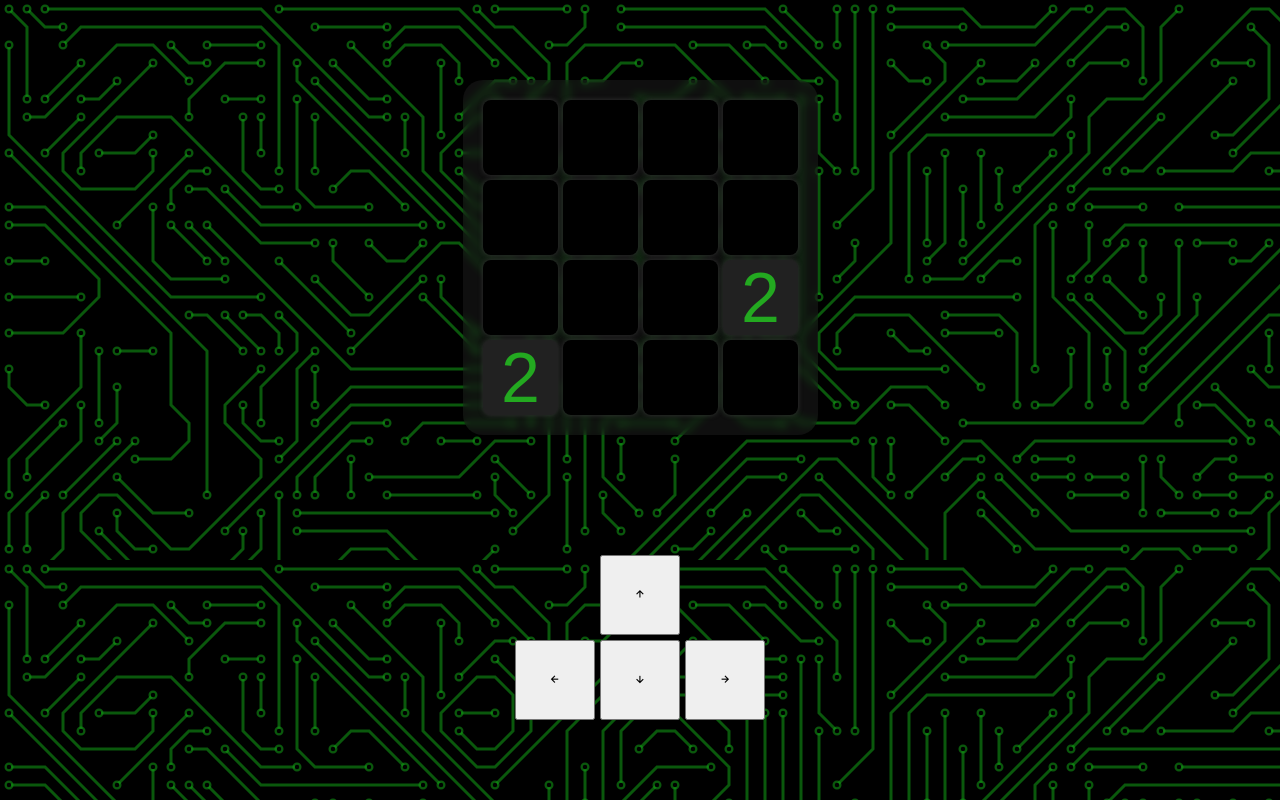
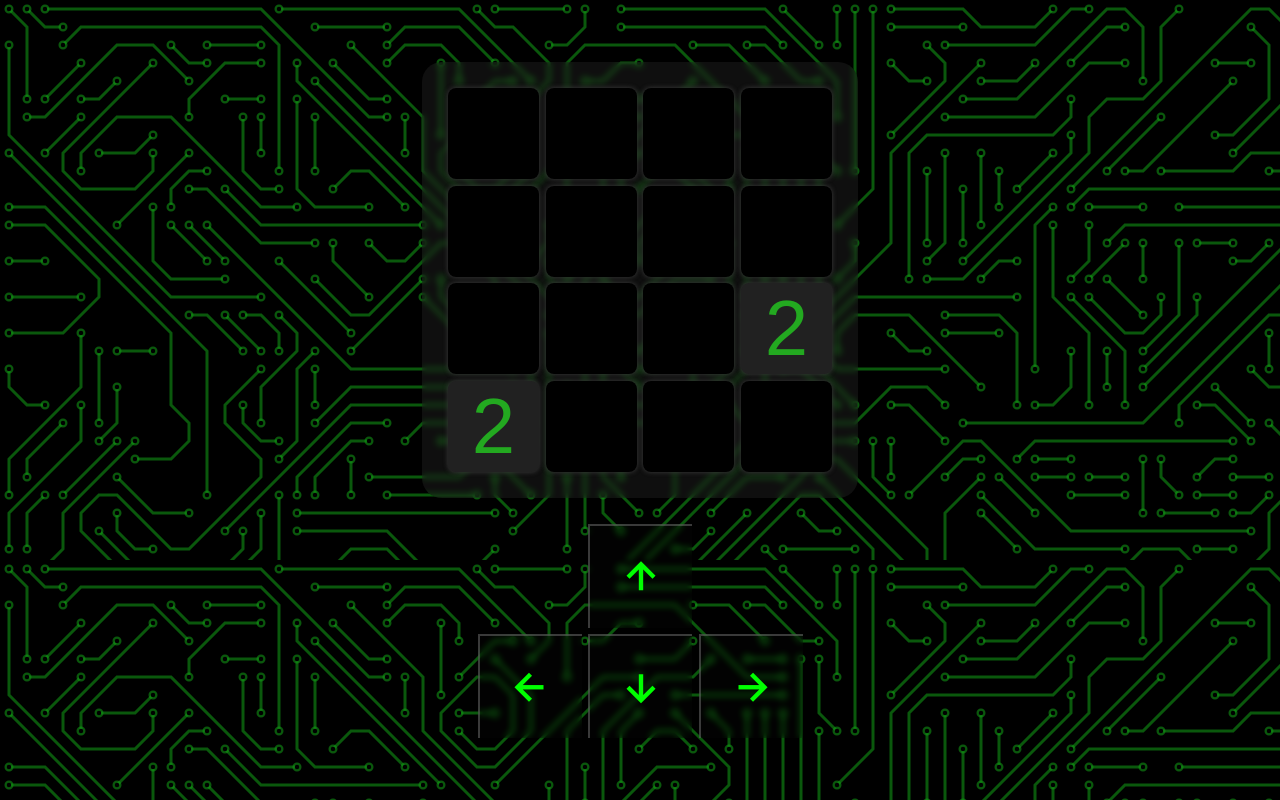
Before and after one commit to patrykkawiak/2048, a website: page index.html in a window 1280 px wide. Drawn offline with nearby package versions, Linux system fonts and the light colour scheme.

Commit message:
added fav

```diff
--- a/index.html
+++ b/index.html
@@ -4,7 +4,8 @@
 	<meta charset="UTF-8">
 	<meta http-equiv="X-UA-Compatible" content="IE=edge">
 	<meta name="viewport" content="width=device-width, initial-scale=1.0">
-	<title>Document</title>
+	<title>2048 - Game Clone</title>
+	<link rel="icon" type="image/x-icon" href="./dist/img/favicon.jpg">
 	<link rel="stylesheet" href="./dist/css/main.min.css">
 	<link href='https://unpkg.com/boxicons@2.1.4/css/boxicons.min.css' rel='stylesheet'>
 </head>
--- a/src/js/main.js
+++ b/src/js/main.js
@@ -41,6 +41,7 @@ const empty = () => {
 
 const addNextValue = () => {
 	if (!empty) {
+		// console.log('you loose')
 		return;
 	}
 
--- a/src/sass/main.scss
+++ b/src/sass/main.scss
@@ -19,12 +19,13 @@ body {
 	flex-direction: column;
 	width: 100%;
 	padding: 1rem;
+	gap: 2rem;
 }
 
 .board {
 	margin: 0 auto;
 	background-color: #44444439;
-	backdrop-filter: blur(5px);
+	backdrop-filter: blur(3px);
 	width: max-content;
 	padding: 2rem;
 	display: flex;
@@ -41,15 +42,15 @@ body {
 		gap: 0.5rem;
 
 		.tile {
-			height: 7.5rem;
-			width: 7.5rem;
+			height: 7rem;
+			width: 7rem;
 			background-color: black;
-			box-shadow: 0px 0px 5px rgb(54, 54, 54);
+			box-shadow: 0px 0px 5px rgb(62, 62, 62);
 			border-radius: 8px;
 			display: flex;
 			justify-content: center;
 			align-items: center;
-			font-size: 7rem;
+			font-size: 6rem;
 			font-family: sans-serif;
 		}
 		.tile-animation {
@@ -110,20 +111,48 @@ body {
 	}
 }
 .keyboard {
-	margin-top: 12rem;
 	display: flex;
 	justify-content: center;
 	align-items: center;
 	flex-direction: column;
-	gap: .5rem;
+	gap: 0.5rem;
 	button {
 		height: 8rem;
 		width: 8rem;
+		background-color: #21212114;
+		backdrop-filter: blur(3px);
+		border: none;
+		border-left: 2px solid rgba(128, 128, 128, 0.448);
+		border-top: 2px solid rgba(128, 128, 128, 0.448);
+		cursor: pointer;
 
+		i {
+			font-size: 4rem;
+			color: lime;
+		}
 	}
+
 	.keyboard-line {
 		display: flex;
-		gap: .5rem;
+		gap: 0.5rem;
+	}
+}
+
+@media (min-width: 576px) {
+	html {
+		font-size: 68.75%;
+	}
+}
+
+@media (min-width: 768px) {
+	html {
+		font-size: 75%;
+	}
+}
+
+@media (min-width: 992px) {
+	html {
+		font-size: 81.25%;
 	}
 }
 
```
Also changed, not shown: dist/css/main.min.css, dist/img/favicon.jpg (added), dist/js/main.min.js, src/img/favicon.jpg (added), 1 other file.
